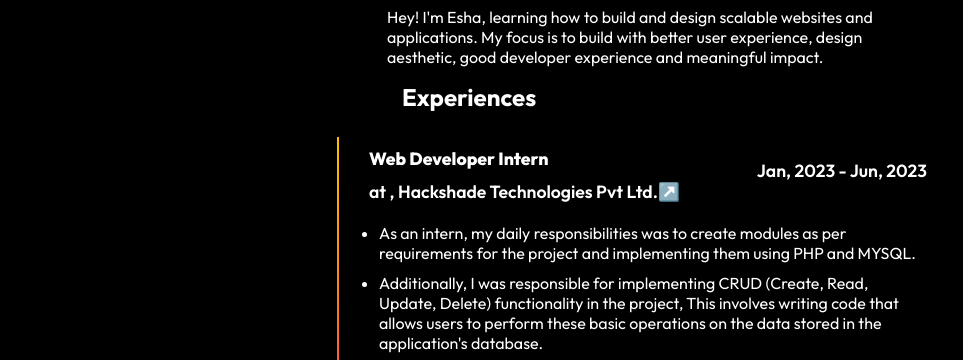
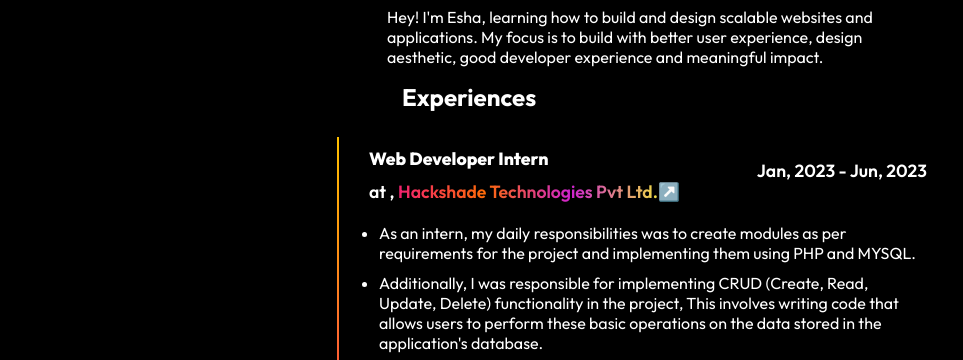
Before and after one commit to Eshashukla11/Portfolio, a plain HTML site: page index.html in a window 1280 px wide. Shown: the part 423-783 px from the top of the page, without its empty margins (8-971 px from the left). Drawn offline with Linux system fonts and the light colour scheme.

Commit message:
done minor changes

```diff
--- a/style.css
+++ b/style.css
@@ -234,6 +234,12 @@ font-weight:600;
   text-decoration:none;
   color:white;
  }
+ .hack{
+ background: linear-gradient(to right, #f32170,
+          #ff6b08, #cf23cf, #eedd44);
+          -webkit-text-fill-color: transparent;
+            background-clip: text;
+ }
  @media(max-width:390px){
     .main-container{
       max-width:400px;
```
